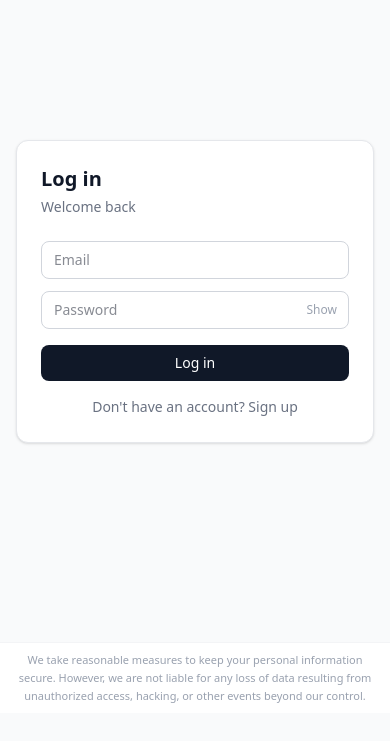
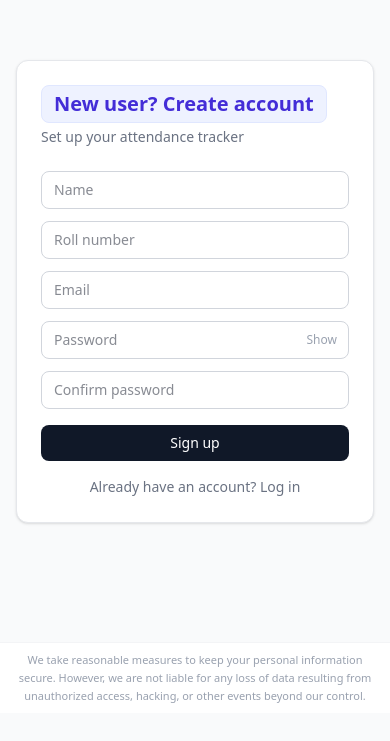
Before and after one commit to yashwanthbairu/Attendance-Tracker-for-students, a Next.js app in the folder attendance-tracker/: page /login in a window 390 px wide. Shown: the part 131-872 px from the top of the page. Built offline with nearby package versions, Linux system fonts and the light colour scheme; no server answers.

Commit message:
Default to signup, highlight new user CTA, responsive fixes

```diff
--- a/attendance-tracker/src/app/login/page.tsx
+++ b/attendance-tracker/src/app/login/page.tsx
@@ -8,7 +8,7 @@ export default function LoginPage() {
   const router = useRouter()
   const supabase = createClient()
 
-  const [mode, setMode] = useState<'login' | 'signup'>('login')
+  const [mode, setMode] = useState<'login' | 'signup'>('signup')
   const [name, setName] = useState('')
   const [rollNumber, setRollNumber] = useState('')
   const [email, setEmail] = useState('')
@@ -98,9 +98,13 @@ export default function LoginPage() {
   return (
     <div className="min-h-screen flex items-center justify-center bg-gray-50 px-4">
       <div className="w-full max-w-sm bg-white rounded-xl border border-gray-200 p-6 sm:p-8 shadow-sm">
-        <h1 className="text-xl font-semibold text-gray-900 mb-1">
-          {mode === 'login' ? 'Log in' : 'Create account'}
-        </h1>
+        {mode === 'signup' ? (
+          <div className="inline-block bg-indigo-50 border border-indigo-100 rounded-lg px-3 py-1 mb-1">
+            <h1 className="text-xl font-semibold text-indigo-700">New user? Create account</h1>
+          </div>
+        ) : (
+          <h1 className="text-xl font-semibold text-gray-900 mb-1">Log in</h1>
+        )}
         <p className="text-sm text-gray-500 mb-6">
           {mode === 'login' ? 'Welcome back' : 'Set up your attendance tracker'}
         </p>
```
